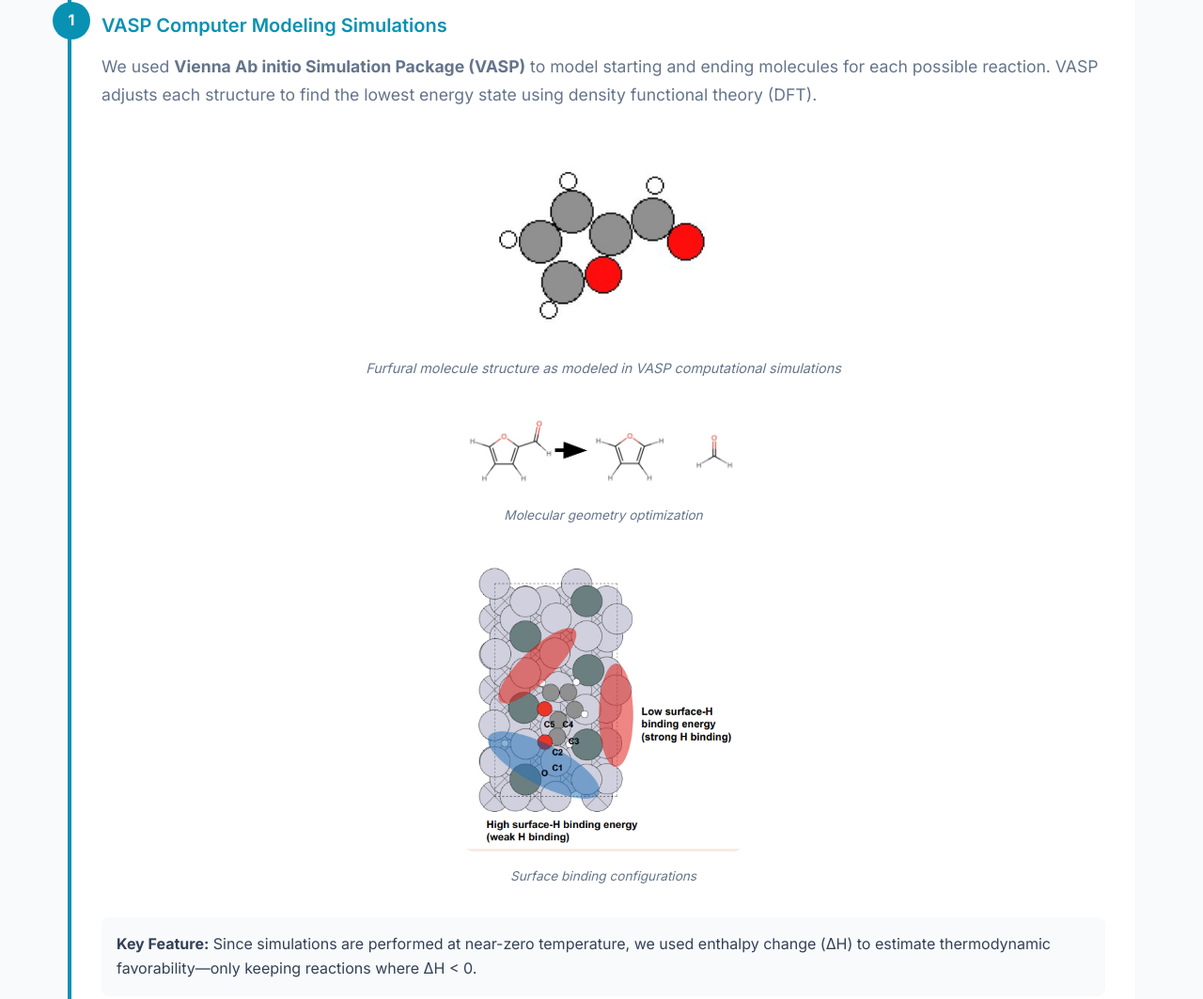
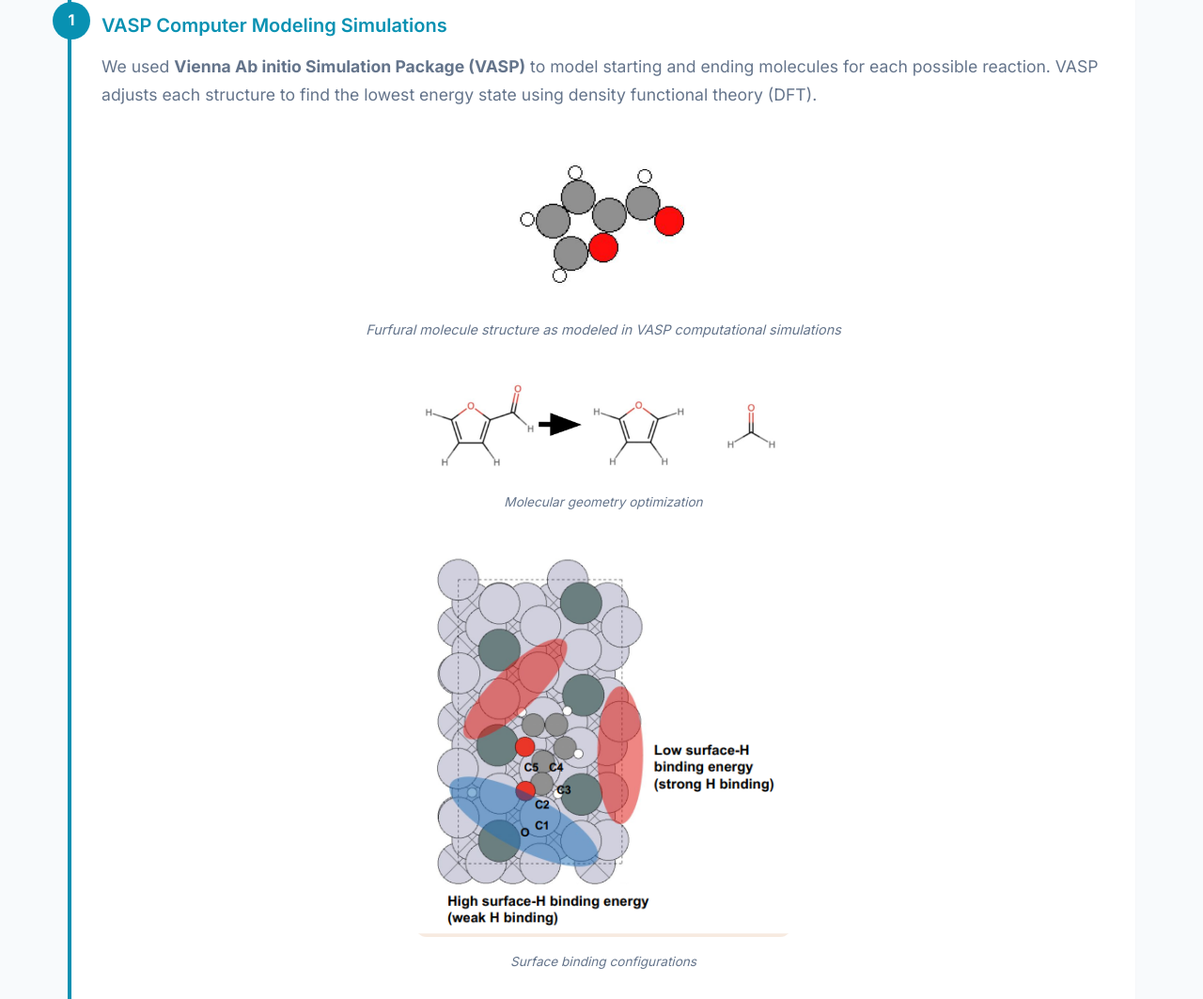
Before and after one commit to sjshin1212/pandachemlab, a plain HTML site: page ut_austin_research_detail.html in a window 1280 px wide. Shown: the part 2718-3781 px from the top of the page at 94% size. Drawn offline with Linux system fonts and the light colour scheme.

Commit message:
Update ut_austin_research_detail.html
image width

```diff
--- a/ut_austin_research_detail.html
+++ b/ut_austin_research_detail.html
@@ -378,7 +378,7 @@
                     <div class="research-image">
                         <img src="images/Furfural-Molecule.png"
                              alt="Furfural Molecular Structure with VASP Simulation"
-                             style="max-width: 250px; width: 100%; height: auto; border-radius: 12px;">
+                             style="max-width: 200px; width: 100%; height: auto; border-radius: 12px;">
                         <p style="font-size: 0.9rem; color: var(--neutral-gray); margin-top: 1rem; font-style: italic;">
                             Furfural molecule structure as modeled in VASP computational simulations
                         </p>
@@ -390,7 +390,7 @@
                     <div class="research-image">
                         <img src="images/Mole-Structure.png"
                              alt="Molecular Structure Analysis"
-                             style="max-width: 300px; width: 100%; height: auto; border-radius: 12px;">
+                             style="max-width: 400px; width: 100%; height: auto; border-radius: 12px;">
                         <p style="font-size: 0.85rem; color: var(--neutral-gray); margin-top: 0.5rem; font-style: italic;">
                             Molecular geometry optimization
                         </p>
@@ -400,7 +400,7 @@
                     <div class="research-image">
                         <img src="images/Binding.png"
                              alt="Surface Binding Analysis"
-                             style="max-width: 300px; width: 100%; height: auto; border-radius: 12px;">
+                             style="max-width: 400px; width: 100%; height: auto; border-radius: 12px;">
                         <p style="font-size: 0.85rem; color: var(--neutral-gray); margin-top: 0.5rem; font-style: italic;">
                             Surface binding configurations
                         </p>
```
